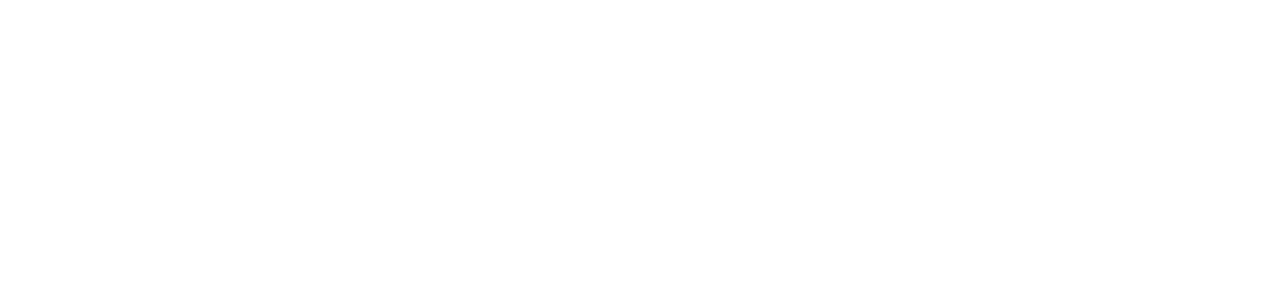
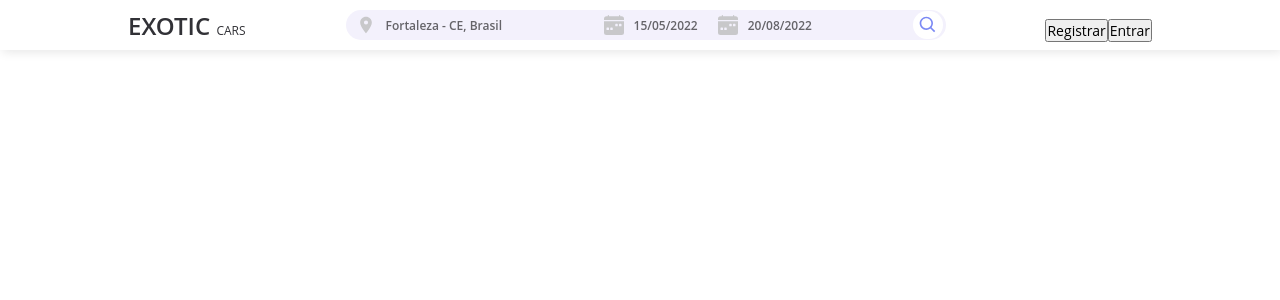
Before and after one commit to Ives-Gomes/exotic-cars, a React app: page / in a window 1280 px wide. Shown: the top 300 px of the page. Built offline with nearby package versions, Linux system fonts and the light colour scheme.

Commit message:
feat: header and filter components

```diff
--- a/package.json
+++ b/package.json
@@ -46,6 +46,7 @@
     "react-app-polyfill": "^3.0.0",
     "react-dev-utils": "^12.0.1",
     "react-dom": "^18.1.0",
+    "react-icons": "^4.3.1",
     "react-refresh": "^0.11.0",
     "react-router-dom": "^6.3.0",
     "react-toastify": "^9.0.1",
--- a/src/App.tsx
+++ b/src/App.tsx
@@ -3,12 +3,14 @@
 import { ToastContainer } from 'react-toastify';
 import { ThemeProvider } from 'styled-components';
 
+import { Header } from '@components/index';
+
 import GlobalStyles from '@styles/global';
 import 'react-toastify/dist/ReactToastify.css';
+
 import theme from '@utils/theme';
 
-function App() {
-  return (
+const App: React.FC = () => (
   <BrowserRouter>
     <ThemeProvider theme={theme}>
       <ToastContainer
@@ -18,10 +20,11 @@
         newestOnTop
       />
 
+      <Header />
+
       <GlobalStyles />
     </ThemeProvider>
   </BrowserRouter>
 );
-}
 
 export default App;
--- /dev/null
+++ b/src/components/Filter/index.tsx
@@ -0,0 +1,42 @@
+import React from 'react';
+import { MdLocationOn } from 'react-icons/md';
+import { BsFillCalendarWeekFill } from 'react-icons/bs';
+import { BiSearch } from 'react-icons/bi';
+
+import {
+  Container,
+  LocationContainer,
+  Texts,
+  Dates,
+  Search,
+} from './styles';
+
+const Filter = () => (
+  <Container>
+    <LocationContainer>
+      <MdLocationOn />
+
+      <Texts>Fortaleza - CE, Brasil</Texts>
+    </LocationContainer>
+
+    <Dates>
+      <Dates>
+        <BsFillCalendarWeekFill />
+
+        <Texts>15/05/2022</Texts>
+      </Dates>
+
+      <Dates>
+        <BsFillCalendarWeekFill className="second-calendar" />
+
+        <Texts>20/08/2022</Texts>
+      </Dates>
+    </Dates>
+
+    <Search>
+      <BiSearch />
+    </Search>
+  </Container>
+);
+
+export default Filter;
--- /dev/null
+++ b/src/components/Filter/styles.ts
@@ -0,0 +1,70 @@
+import styled from 'styled-components';
+
+export const Container = styled.div`
+  width: 600px;
+  height: 30px;
+
+  display: flex;
+  justify-content: space-between;
+  align-items: center;
+
+  background: ${({ theme }) => theme.gray};
+  border-radius: 100px;
+
+  svg {
+    width: 20px;
+    height: 20px;
+
+    color: ${({ theme }) => theme.dark_gray};
+  }
+`;
+
+export const LocationContainer = styled.div`
+  display: flex;
+  justify-content: center;
+  align-items: center;
+
+  cursor: pointer;
+
+  margin-left: 10px;
+`;
+
+export const Texts = styled.p`
+  font-size: 12px;
+
+  color: ${({ theme }) => theme.light_black};
+
+  margin-left: 10px;
+`;
+
+export const Dates = styled.div`
+  display: flex;
+  justify-content: center;
+  align-items: center;
+
+  cursor: pointer;
+
+  .second-calendar {
+    margin-left: 20px;
+  }
+`;
+
+export const Search = styled.div`
+  width: 30px;
+  height: 28px;
+
+  display: flex;
+  justify-content: center;
+  align-items: center;
+
+  background: ${({ theme }) => theme.white};
+
+  border-radius: 100px;
+  cursor: pointer;
+
+  margin-right: 2px;
+
+  svg {
+    color: ${({ theme }) => theme.blue};
+  }
+`;
--- /dev/null
+++ b/src/components/Header/index.tsx
@@ -0,0 +1,28 @@
+import React from 'react';
+
+import { Filter } from '@components/index';
+
+import { Container, Title } from './styles';
+
+const Header: React.FC = () => (
+  <Container>
+    <div>
+      <Title>
+        Exotic
+        {' '}
+        <span>Cars</span>
+      </Title>
+    </div>
+
+    <div>
+      <Filter />
+    </div>
+
+    <div>
+      <button type="button">Registrar</button>
+      <button type="button">Entrar</button>
+    </div>
+  </Container>
+);
+
+export default Header;
--- /dev/null
+++ b/src/components/Header/styles.ts
@@ -0,0 +1,26 @@
+import styled from 'styled-components';
+
+export const Container = styled.h1`
+  width: 100%;
+  height: 50px;
+
+  display: flex;
+  flex-direction: row;
+  justify-content: space-between;
+  align-items: center;
+
+  box-shadow: 2px 2px 10px ${({ theme }) => theme.medium_white};
+
+  padding: 0 10%;
+`;
+
+export const Title = styled.h1`
+  font-size: 24px;
+
+  text-transform: uppercase;
+
+  span {
+    font-size: 12px;
+    font-weight: 400;
+  }
+`;
--- /dev/null
+++ b/src/components/index.ts
@@ -0,0 +1,4 @@
+import Header from './Header';
+import Filter from './Filter';
+
+export { Header, Filter };
```
Also changed, not shown: .eslintrc.json, 1 other file (tests, documents, lock files or other folders). Lines whose indentation alone changed are shown as unchanged.
